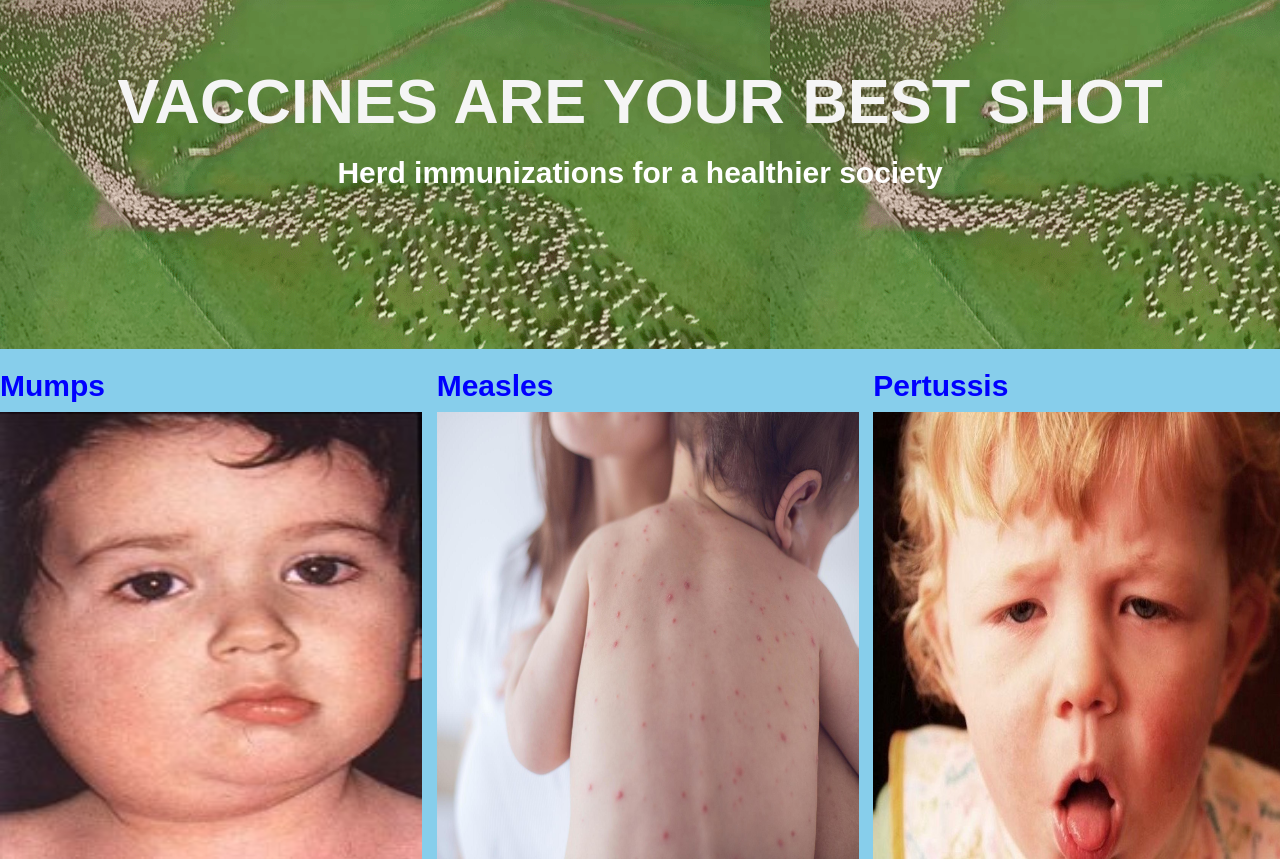
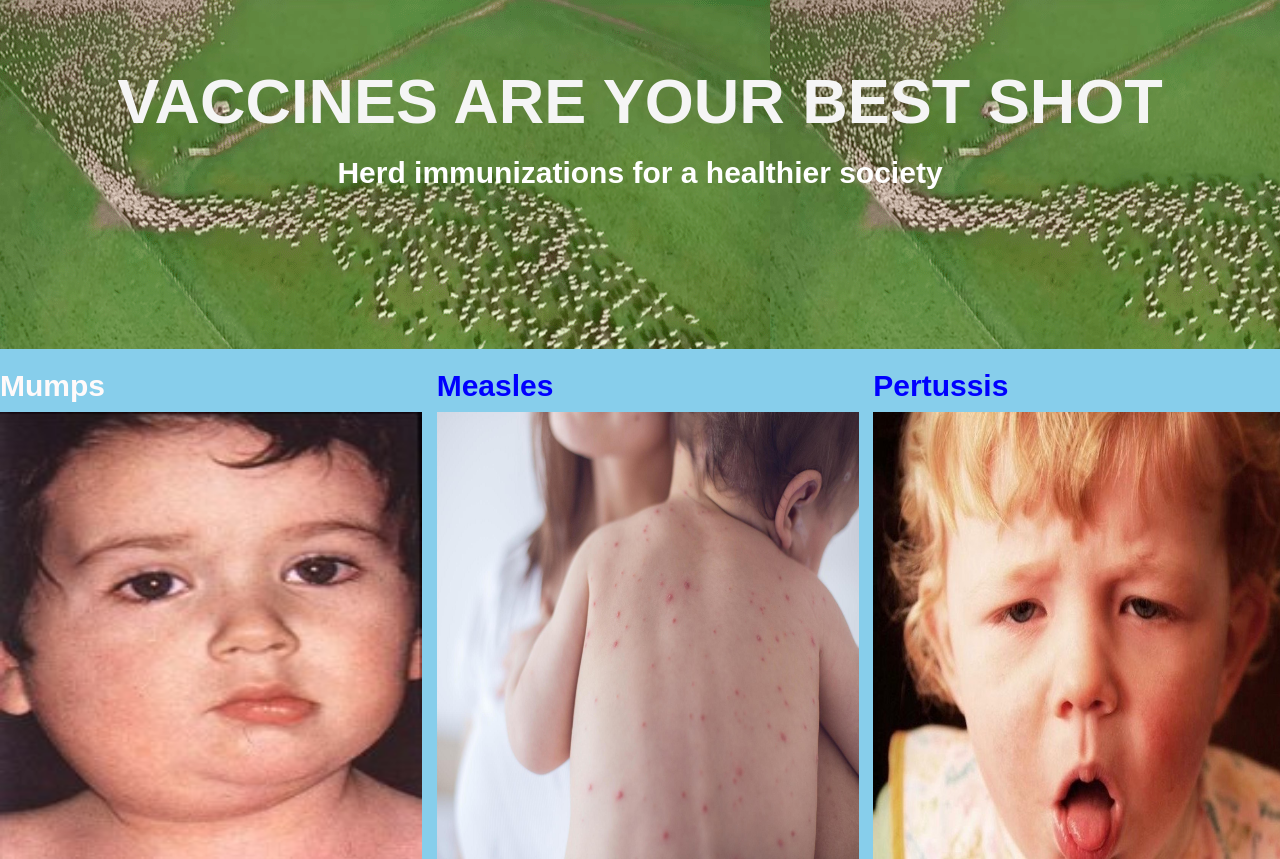
Before and after one commit to luluxu9466/childhood-immunizations, a Flask app: page / in a window 1280 px wide. Shown: the part 56-915 px from the top of the page. Run offline with Flask 2, Linux system fonts and the light colour scheme; some libraries are stand-ins or nearby versions.

Commit message:
font color

```diff
--- a/childhood_immunizations/templates/index.html
+++ b/childhood_immunizations/templates/index.html
@@ -57,7 +57,7 @@
 
   <!-- Mumps picture with overlay text -->
   <div class="col-lg-4">
-    <h2>
+    <h2 style="color: snow;">
       Mumps
     </h2>
   <div class="img-container">
```
